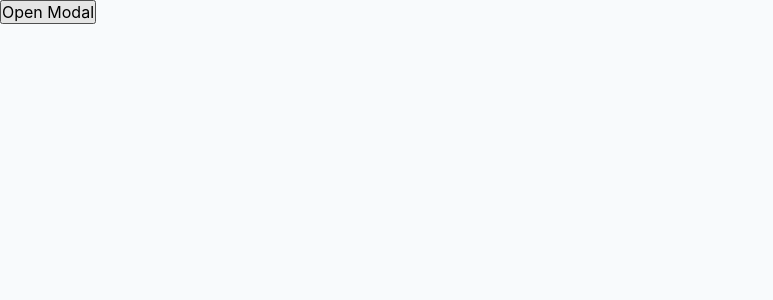
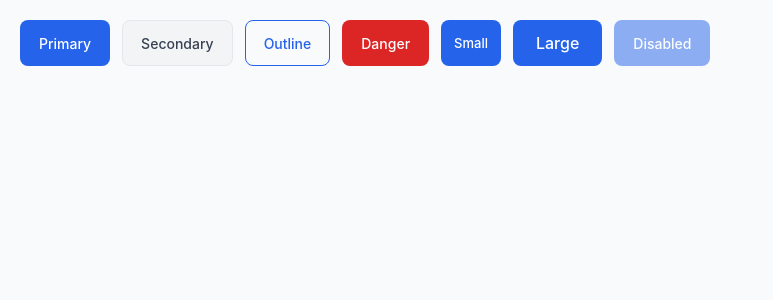
Before and after one commit to sahil-IITB/MDMS, a React (Vite) app in the folder Ekta/: page / in a window 1280 px wide. Shown: the top 300 px of the page, without its empty margins (0-773 px from the left). Built offline with nearby package versions, Linux system fonts and the light colour scheme.

Commit message:
Added shared Button

```diff
--- a/Ekta/src/App.tsx
+++ b/Ekta/src/App.tsx
@@ -1,23 +1,16 @@
-import { useState } from "react";
-import Modal from "./shared/components/Modal/Modal"
+import Button from "./shared/components/Button/Button";
 
 function App() {
-    const [isModalOpen, setIsModalOpen] = useState(false);
+    return (
+        <div style={{display: "flex", gap:"12px", flexWrap: "wrap", padding: "20px"}}>
+            <Button>Primary</Button>
 
-    return(
-        <div>
-            <button onClick={() => setIsModalOpen(true)}>Open Modal</button>
-
-            <Modal
-                isOpen={isModalOpen}
-                onClose={() => setIsModalOpen(false)}
-                title="User Details"
-            >
-                <p>This is Modal Content</p>
-                <p>You Can put forms, text, or other components here</p>
-
-                <button onClick={() => setIsModalOpen(false)}>Close</button>
-            </Modal>
+            <Button variant="secondary">Secondary</Button>
+            <Button variant="outline">Outline</Button>
+            <Button variant="danger">Danger</Button>
+            <Button size="sm">Small</Button>
+            <Button size="lg">Large</Button>
+            <Button disabled>Disabled</Button>
         </div>
     );
 }
--- /dev/null
+++ b/Ekta/src/shared/components/Button/Button.css
@@ -0,0 +1,102 @@
+/* Base button */
+
+.btn {
+    display: inline-flex;
+    align-items: center;
+    justify-content: center;
+    gap: 8px;
+
+    border: 1px solid transparent;
+    border-radius: 8px;
+
+    font-family: inherit;
+    font-weight: 500;
+    white-space: nowrap;
+
+    cursor: pointer;
+    transition: all 0.2s ease;
+}
+
+/* Sizes */
+
+.btn-sm {
+    padding: 6px 12px;
+    font-size: 13px;
+}
+
+.btn-md {
+    padding: 10px 18px;
+    font-size: 14px;
+}
+
+.btn-lg {
+    padding: 12px 22px;
+    font-size: 16px;
+}
+
+/* Primary */
+
+.btn-primary {
+    background-color: var(--accent, #2563eb);
+    color: #ffffff;
+}
+
+.btn-primary:hover {
+    background-color: var(--accent-hover, #1d4ed8);
+}
+
+/* Secondary */
+
+.btn-secondary {
+    background-color: var(--bg-secondary, #f3f4f6);
+    color: var(--text-primary, #374151);
+    border-color: var(--border-color, #e5e7eb);
+}
+
+.btn-secondary:hover {
+    background-color: var(--bg-hover, #e5e7eb);
+}
+
+/* Outline */
+
+.btn-outline {
+    background-color: transparent;
+    color: var(--accent, #2563eb);
+    border-color: var(--accent, #2563eb);
+}
+
+.btn-outline:hover {
+    background-color: var(--accent-bg, #eff6ff);
+}
+
+/* Danger */
+
+.btn-danger {
+    background-color: #dc2626;
+    color: #ffffff;
+}
+
+.btn-danger:hover {
+    background-color: #b91c1c;
+}
+
+/* Focus */
+
+.btn:focus-visible {
+    outline: 2px solid var(--accent, #2563eb);
+    outline-offset: 2px;
+}
+
+/* Disabled */
+
+.btn:disabled {
+    opacity: 0.5;
+    cursor: not-allowed;
+    pointer-events: none;
+}
+
+/* Full width */
+
+.btn-full-width {
+    width: 100%;
+}
--- /dev/null
+++ b/Ekta/src/shared/components/Button/Button.tsx
@@ -0,0 +1,26 @@
+import type { ButtonHTMLAttributes } from "react";
+import "./Button.css";
+
+interface ButtonProps extends ButtonHTMLAttributes<HTMLButtonElement> {
+    variant? : "primary" | "secondary" | "outline" | "danger";
+    size? : "sm" | "md" | "lg";
+    fullWidth? : boolean;
+}
+
+function Button({
+    children,
+    variant="primary",
+    size="md",
+    fullWidth=false,
+    type="button",
+    className="",
+    ...props
+} : ButtonProps) {
+    return (
+        <button
+            type={type}
+            className={`btn btn-${variant} btn-${size} ${fullWidth ? "btn-full-width" : ""} ${className}`} {...props}>{children}</button>
+    );
+}
+
+export default Button;
```
